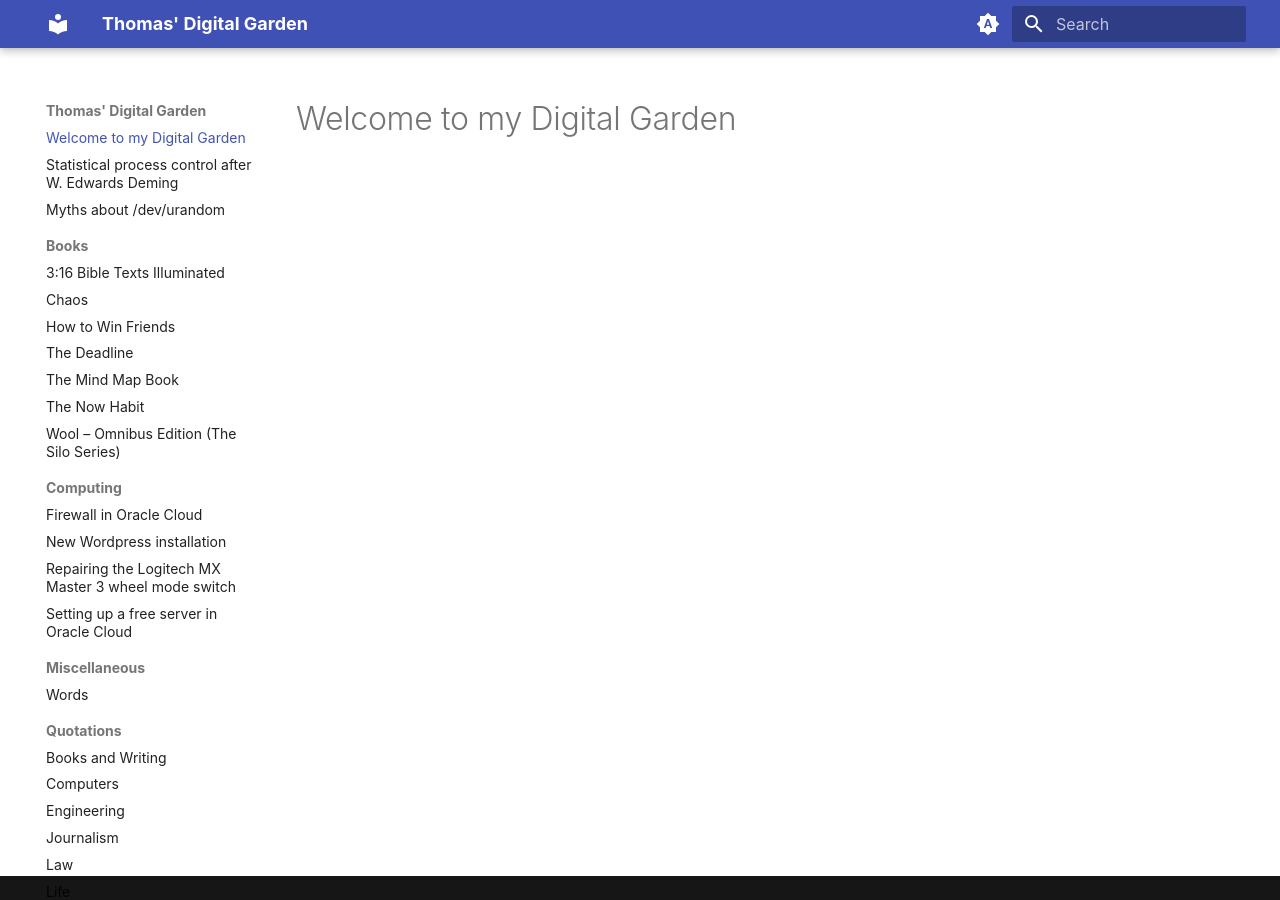
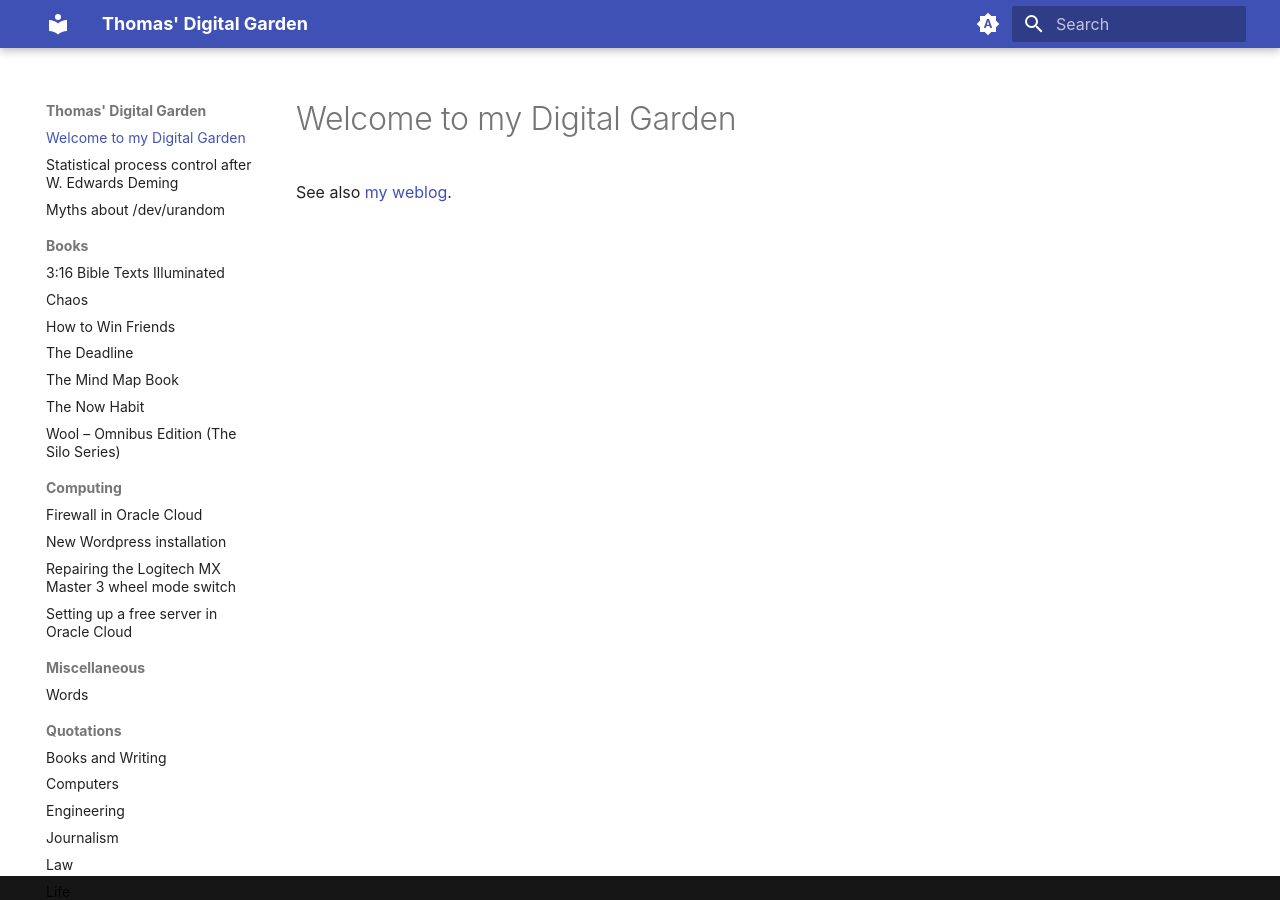
Before and after one commit to th/2uo.de, an MkDocs documentation site: the page built from docs/index.md, in a window 1280 px wide. Built offline with MkDocs 1.6.1 and Material for MkDocs 9.7.7, drawn with Linux system fonts in a browser that asks for light colours.

Commit message:
Link to weblog added.

```diff
--- a/docs/index.md
+++ b/docs/index.md
@@ -1 +1,3 @@
 # Welcome to my Digital Garden
+
+See also [my weblog](https://www.thomas-huehn.de).
```
